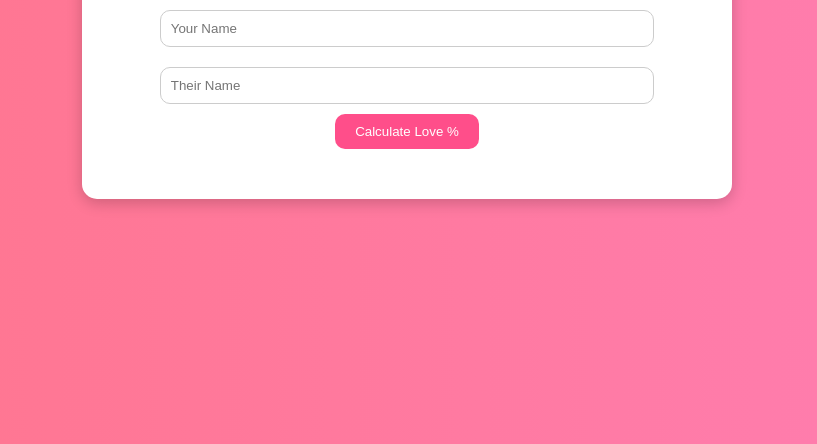
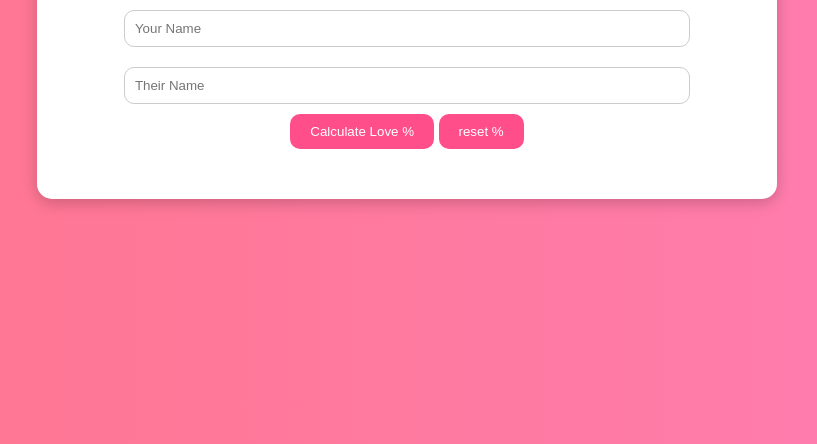
Before and after one commit to Nisansala2/love_caculater, a plain HTML site: page index.html in a window 1280 px wide. Shown: the part 356-800 px from the top of the page, without its empty margins (233-1050 px from the left). Drawn offline with Linux system fonts and the light colour scheme.

Commit message:
feat: add a new button for reset (#1)

```diff
--- a/index.html
+++ b/index.html
@@ -11,6 +11,7 @@
     <input type="text" id="yourName" placeholder="Your Name">
     <input type="text" id="theirName" placeholder="Their Name">
     <button onclick="calculateLove()">Calculate Love %</button>
+    <button onclick="calculateLove()">reset %</button>
     <div id="result"></div>
   </div>
 
```
